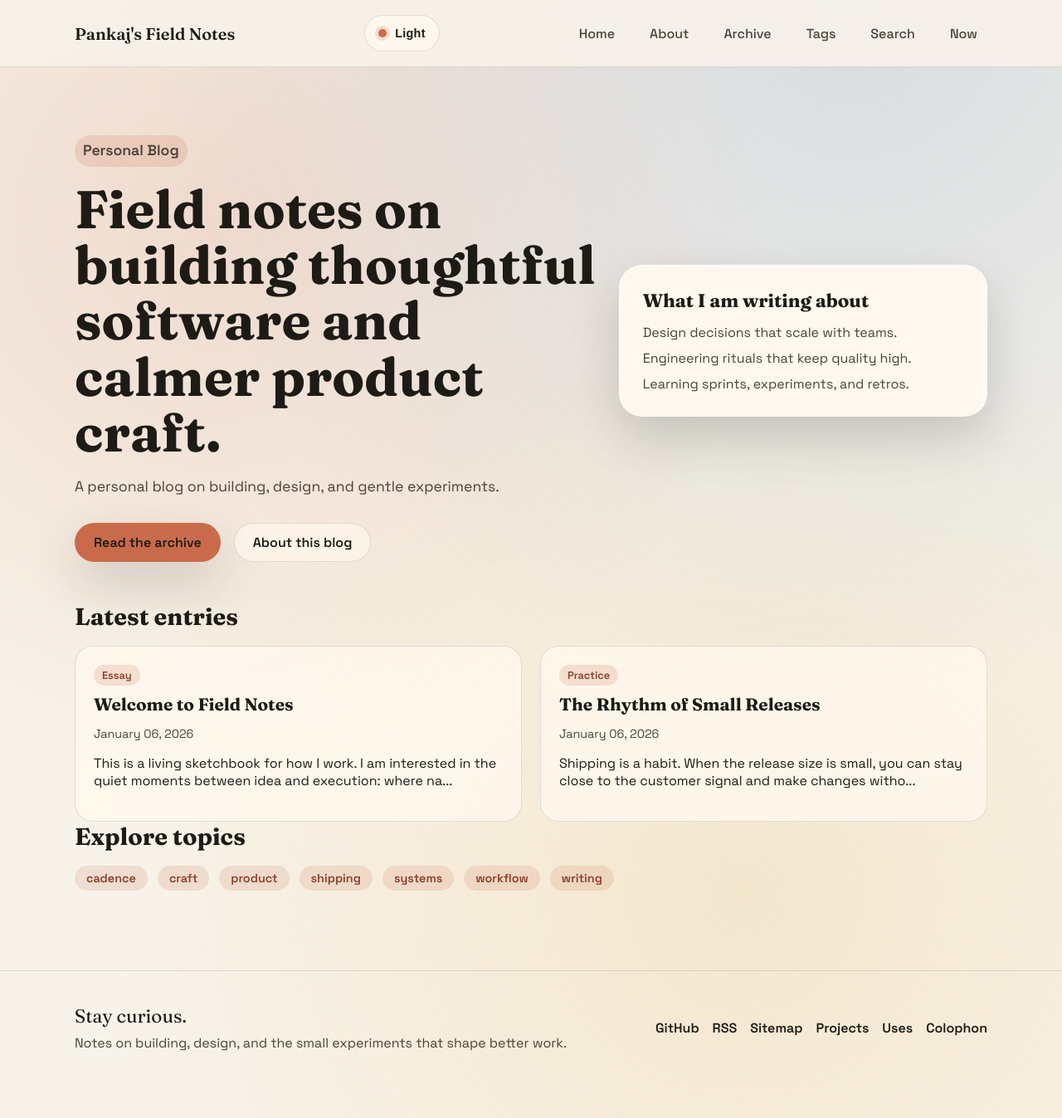
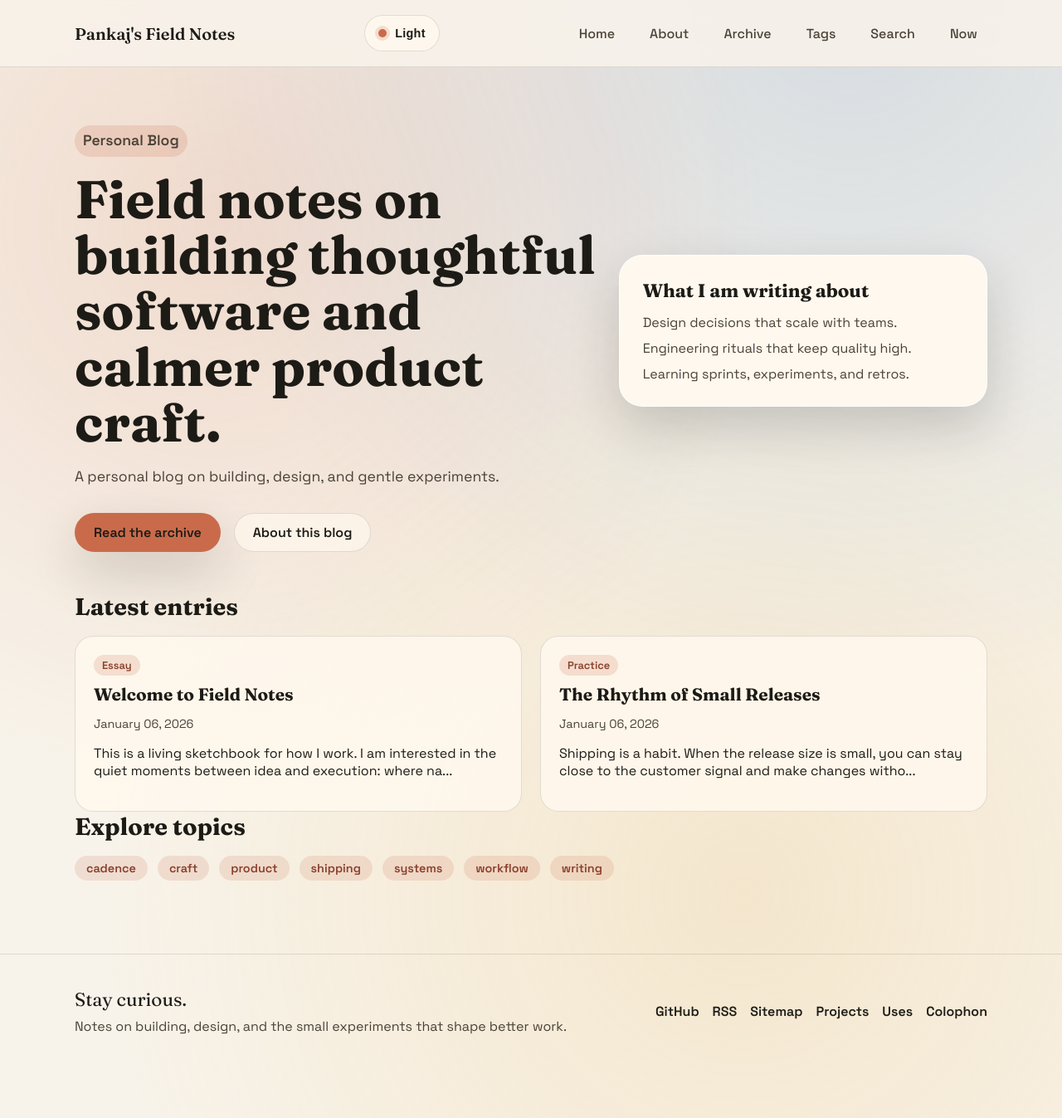
Before and after one commit to pankaj28843/pankaj28843.github.io, a Jekyll site: the page built from index.html, in a window 1280 px wide and 1347 px high. Shown: the whole window at 83% size. Built offline with Jekyll 4.4.1, drawn with Linux system fonts in a browser that asks for light colours; the list of posts is cut into pages by our own code.

Commit message:
fix: tighten page top spacing

```diff
--- a/assets/css/main.css
+++ b/assets/css/main.css
@@ -262,7 +262,7 @@ body.nav-open .nav-overlay {
 }
 
 .page {
-  padding: 64px 0 96px;
+  padding: 52px 0 88px;
 }
 
 .hero {
@@ -641,7 +641,7 @@ body.nav-open .nav-overlay {
 
 @media (max-width: 600px) {
   .page {
-    padding: 40px 0 64px;
+    padding: 32px 0 56px;
   }
 
   .content {
```
